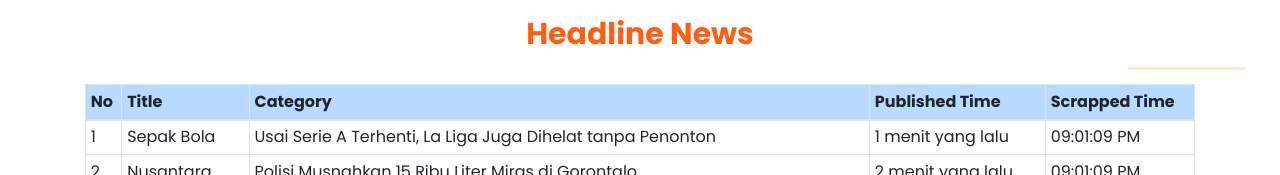
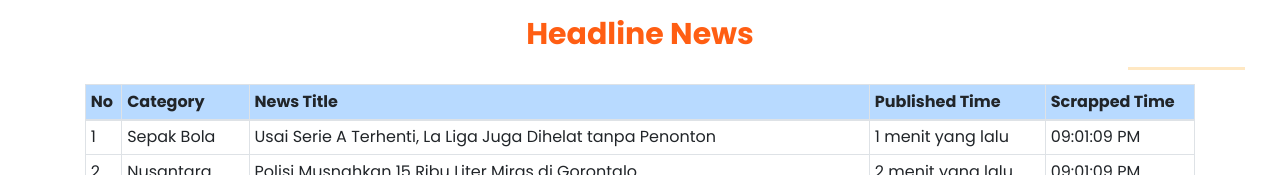
Before and after one commit to PLO-Ciwaruga/ploof-top, a plain HTML site: page scraping.html in a window 1280 px wide. Shown: the top 175 px of the page. Drawn offline with nearby package versions, Linux system fonts and the light colour scheme.

Commit message:
update scrapping part 2

```diff
--- a/scraping.html
+++ b/scraping.html
@@ -90,8 +90,8 @@
                         <thead>
                             <tr class="table-primary">
                                 <th scope="col">No</th>
-                                <th scope="col">Title</th>
                                 <th scope="col">Category</th>
+                                <th scope="col">News Title</th>
                                 <th scope="col">Published Time</th>
                                 <th scope="col">Scrapped Time</th>
                             </tr>
```
